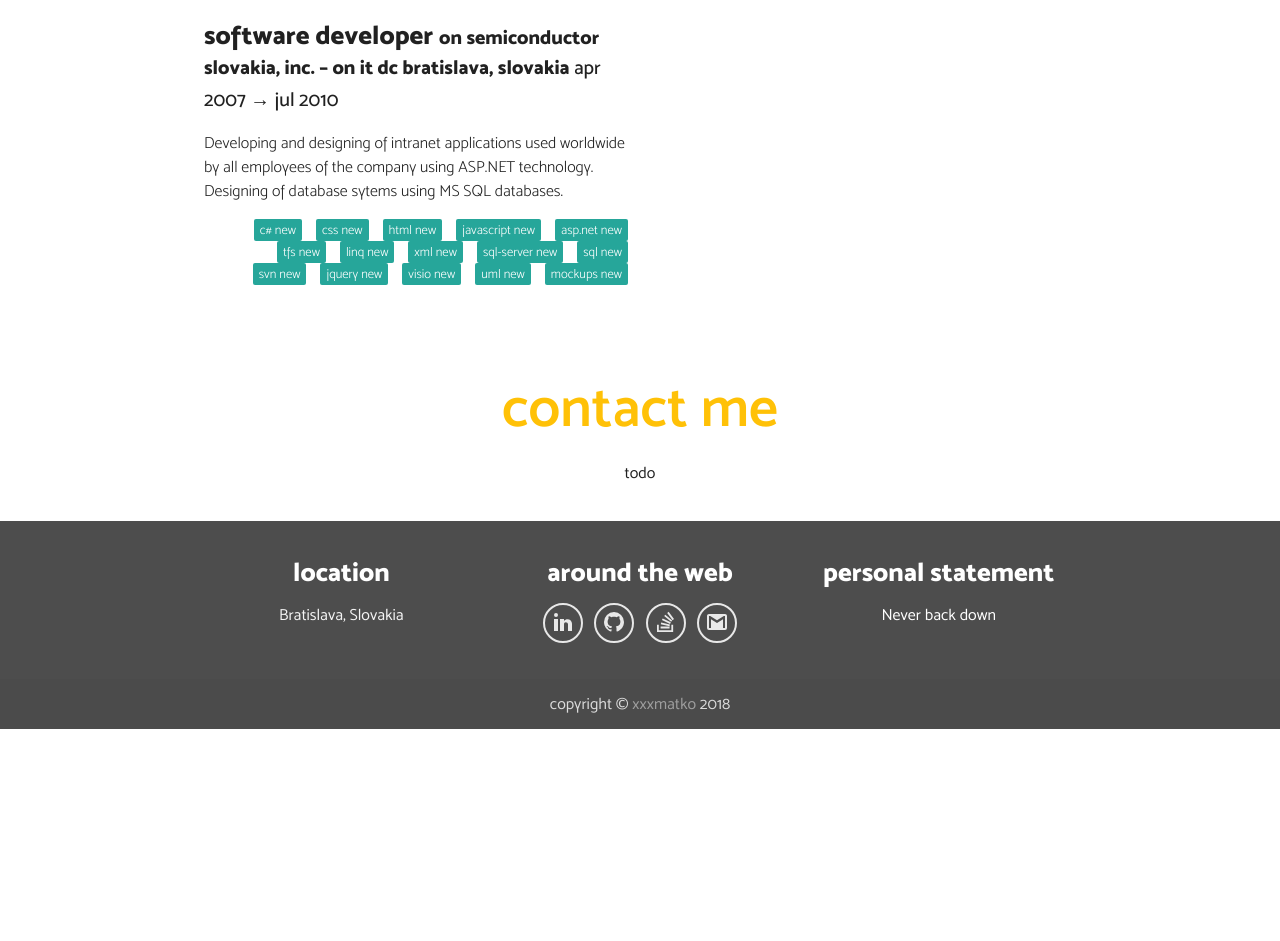
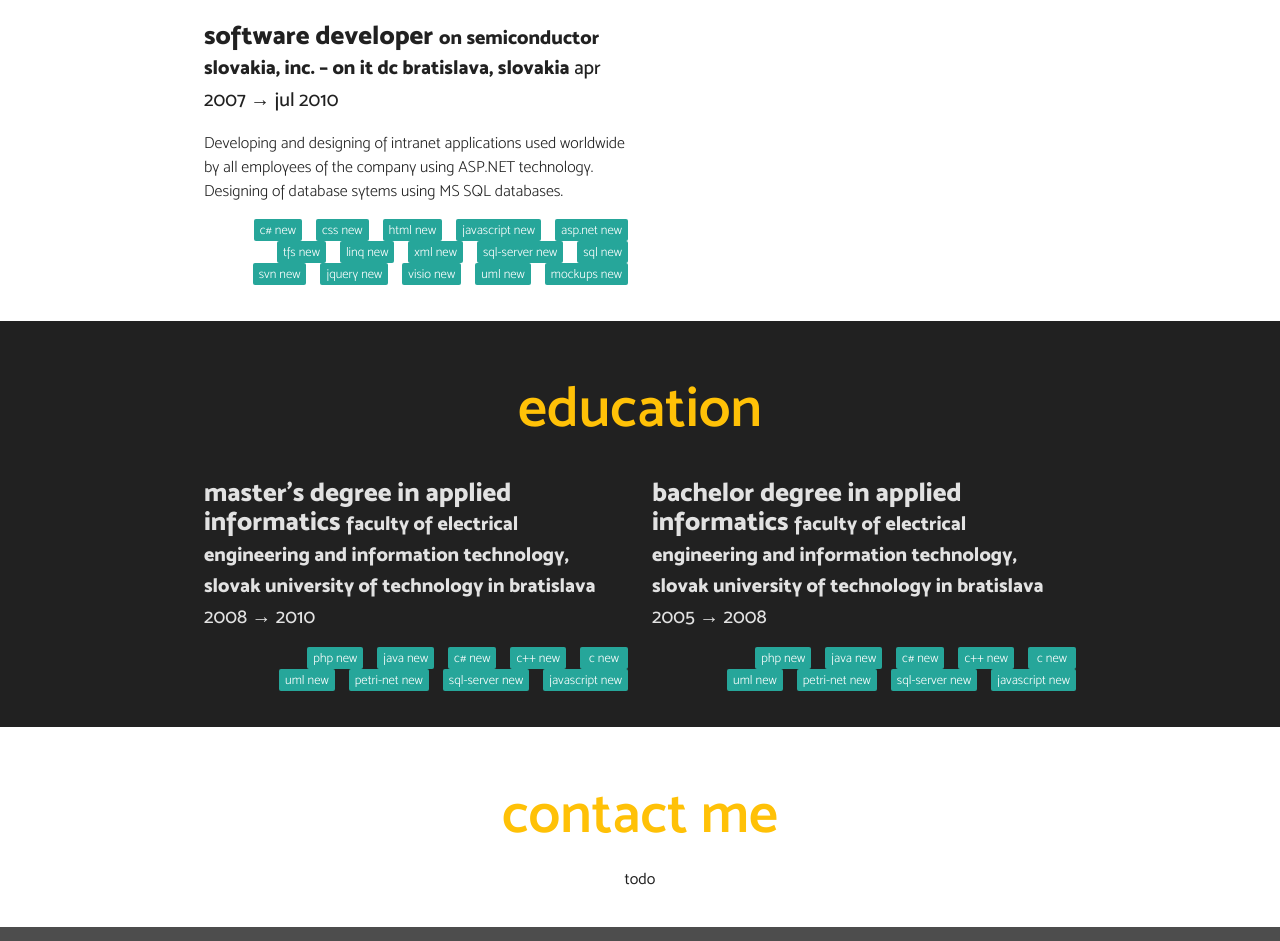
Before and after one commit to xxxmatko/xxxmatko.github.io, a website: page index.html in a window 1280 px wide. Shown: the part 1856-2797 px from the top of the page. Before the commit the page ends 2585 px from the top, so only its background shows below. Drawn offline with nearby package versions, Linux system fonts and the light colour scheme.

Commit message:
Education section

```diff
--- a/index.html
+++ b/index.html
@@ -23,6 +23,9 @@
                     <a href="#experience">Experience</a>
                 </li>
                 <li>
+                    <a href="#education">Education</a>
+                </li>
+                <li>
                     <a href="#contact">Contact Me</a>
                 </li>
             </ul>
@@ -40,6 +43,9 @@
                 </li>
                 <li>
                     <a href="#experience">Experience</a>
+                </li>
+                <li>
+                    <a href="#education">Education</a>
                 </li>
                 <li>
                     <a href="#contact">Contact Me</a>
@@ -224,6 +230,57 @@
             </div>
         </div>
     </div>
+    <div id="education" class="section section--inverse">
+        <div class="container">
+            <h2 class="center">Education</h2>
+            <div class="row">
+                <div class="col s12 m6">
+                    <div class="job-block job-block--inverse">
+                        <h5>
+                            Master's Degree in Applied Informatics
+                            <small>
+                                Faculty of Electrical Engineering and Information Technology, Slovak University of Technology in Bratislava
+                                <strong>2008 &rarr; 2010</strong>
+                            </small>
+                        </h5>
+                        <p>
+                            <span class="new badge">c</span>
+                            <span class="new badge">c++</span>
+                            <span class="new badge">c#</span>
+                            <span class="new badge">java</span>
+                            <span class="new badge">php</span>
+                            <span class="new badge">javascript</span>
+                            <span class="new badge">sql-server</span>
+                            <span class="new badge">petri-net</span>
+                            <span class="new badge">uml</span>
+                        </p>
+                    </div>
+                </div>
+                <div class="col s12 m6">
+                    <div class="job-block job-block--inverse">
+                        <h5>
+                            Bachelor degree in Applied Informatics
+                            <small>
+                                Faculty of Electrical Engineering and Information Technology, Slovak University of Technology in Bratislava
+                                <strong>2005 &rarr; 2008</strong>
+                            </small>
+                        </h5>
+                        <p>
+                            <span class="new badge">c</span>
+                            <span class="new badge">c++</span>
+                            <span class="new badge">c#</span>
+                            <span class="new badge">java</span>
+                            <span class="new badge">php</span>
+                            <span class="new badge">javascript</span>
+                            <span class="new badge">sql-server</span>
+                            <span class="new badge">petri-net</span>
+                            <span class="new badge">uml</span>
+                        </p>
+                    </div>
+                </div>
+            </div>
+        </div>
+    </div>
     <div id="contact" class="section">
         <div class="container">
             <h2 class="center">
--- a/less/site.less
+++ b/less/site.less
@@ -200,4 +200,12 @@ nav {
             content: "" !important;
         }
     }
+
+    &.job-block--inverse {
+        h5 {
+            small {
+                color: fade(@secondary-fg-color, 50%);
+            }
+        }
+    }
 }
```
